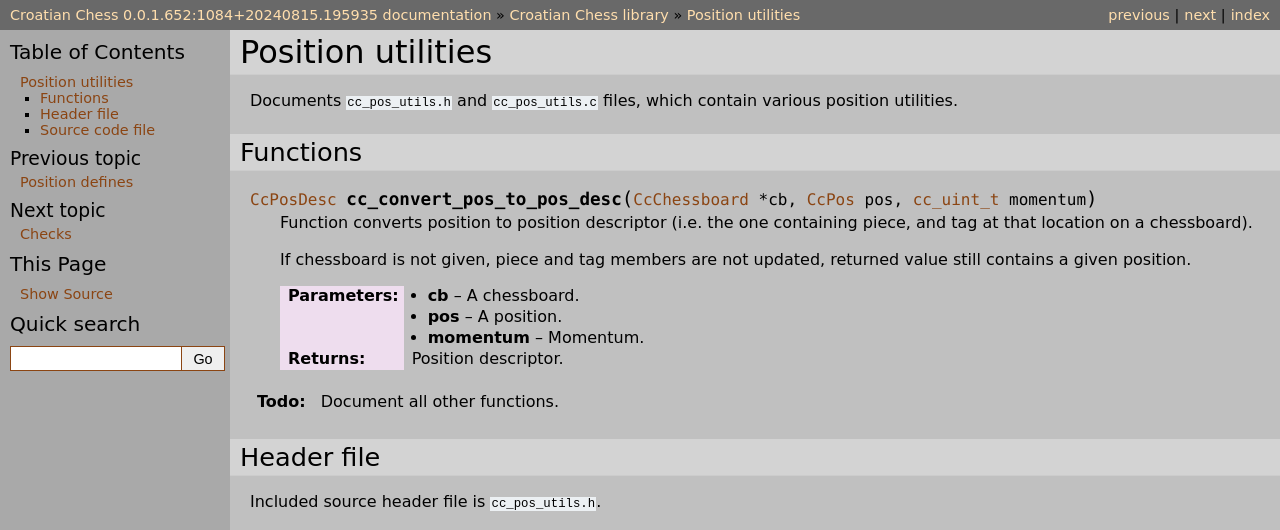
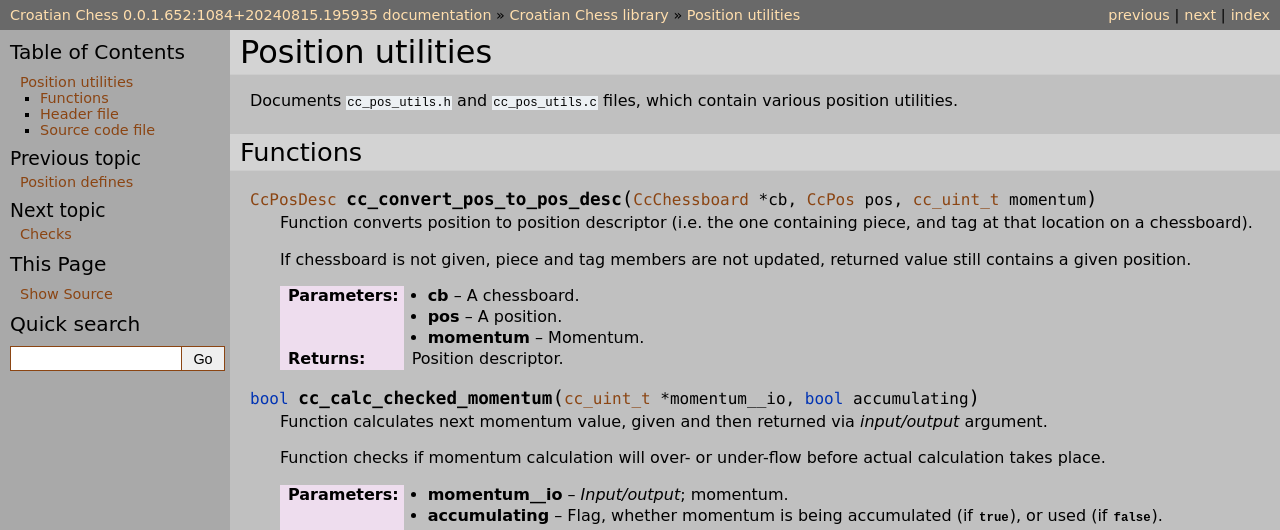
Before and after one commit to mmlacak/crochess, a Sphinx documentation site: the page built from docs/source/libcc/ccposutils.rst, in a window 1280 px wide, cut to the strip 0-530 px from the top of the page. Built offline with Sphinx 7.4.7, drawn with Linux system fonts in a browser that asks for light colours; some of the changed text lies outside the part shown.

Commit message:
Documented cc_calc_checked_momentum().

```diff
--- a/docs/source/libcc/ccposutils.rst
+++ b/docs/source/libcc/ccposutils.rst
@@ -30,6 +30,20 @@ Functions
     :param momentum: Momentum.
     :returns: Position descriptor.
 
+.. c:function:: bool cc_calc_checked_momentum( cc_uint_t * momentum__io, bool accumulating )
+
+    Function calculates next momentum value, given and then returned via
+    *input/output* argument.
+
+    Function checks if momentum calculation will over- or under-flow before
+    actual calculation takes place.
+
+    :param momentum__io: *Input/output*; momentum.
+    :param accumulating: Flag, whether momentum is being accumulated (if
+        :c:data:`true`), or used (if :c:data:`false`).
+    :returns: :c:data:`true` if successful, :c:data:`false` otherwise.
+
+
 .. todo::
 
     Document all other functions.
```
Also changed, not shown: 1 other file.
